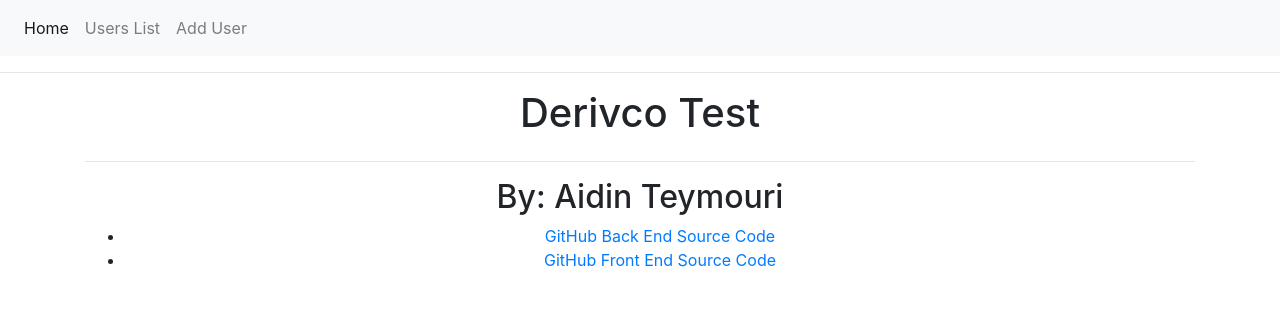
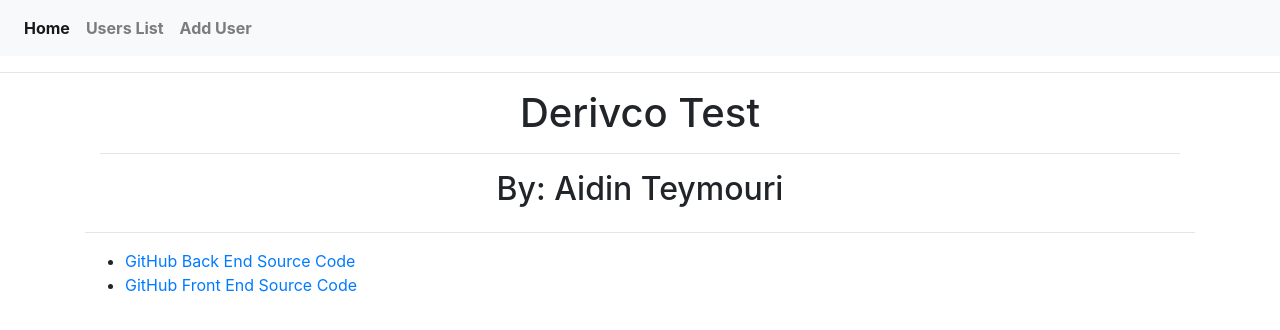
Before and after one commit to AidinTeymouri/derivco-test, an Angular app: page /home in a window 1280 px wide. Shown: the top 330 px of the page. Built offline with nearby package versions, Linux system fonts and the light colour scheme.

Commit message:
minor UI improvements

```diff
--- a/src/app/app.component.html
+++ b/src/app/app.component.html
@@ -1,17 +1,16 @@
 <nav class='navbar navbar-expand navbar-light bg-light'>
   <ul class='navbar-nav'>
     <li class='nav-item'><a class='nav-link' routerLinkActive='active'
-          [routerLink]="['/home']">Home</a>
+          [routerLink]="['/home']"><strong>Home</strong></a>
     </li>
     <li class='nav-item'><a class='nav-link' routerLinkActive='active'
-      [routerLinkActiveOptions]="{exact: true}" [routerLink]="['/user-list']">Users List</a>
+      [routerLinkActiveOptions]="{exact: true}" [routerLink]="['/user-list']"><strong>Users List</strong></a>
     </li>
     <li class='nav-item'><a class='nav-link' routerLinkActive='active' [routerLinkActiveOptions]="{exact: true}"
-          [routerLink]="['/user-edit/0']">Add User</a>
+          [routerLink]="['/user-edit/0']"><strong>Add User</strong></a>
     </li>
   </ul>
 </nav>
-
 <hr>
 <div class='container'>
   <router-outlet></router-outlet>
--- a/src/app/home/home.component.html
+++ b/src/app/home/home.component.html
@@ -1,6 +1,12 @@
 <div class="row">
   <div class="col-md-12 text-md-center">
     <h1>Derivco Test</h1>
+    <div class="col-md-12">
+      <hr>
+    </div>
+    <div class="col-md-12 text-md-center">
+      <h2>By: Aidin Teymouri</h2>
+    </div>
   </div>
 </div>
 
@@ -9,18 +15,11 @@
     <hr>
   </div>
 </div>
-
 <div class="row">
-    <div class="col-md-12 text-md-center">
-      <h2>By: Aidin Teymouri</h2>
-    </div>
+  <div class="col-md-12">
+    <ul>
+      <li><a href="https://github.com/AidinTeymouri/DemoUserAPI">GitHub Back End Source Code</a></li>
+      <li><a href="https://github.com/AidinTeymouri/derivco-test">GitHub Front End Source Code</a></li>
+    </ul>
   </div>
-
-  <div class="row">
-    <div class="col-md-12 text-md-center">
-      <ul>
-        <li><a href="https://github.com/AidinTeymouri/DemoUserAPI">GitHub Back End Source Code</a></li>
-        <li><a href="https://github.com/AidinTeymouri/derivco-test">GitHub Front End Source Code</a></li>
-      </ul>
-    </div>
-  </div>
+</div>
--- a/src/app/users/shared/users-api.service.ts
+++ b/src/app/users/shared/users-api.service.ts
@@ -86,7 +86,7 @@
       id: 0,
       firstName: null,
       lastName: null,
-      age: null,
+      age: 0,
       email: null,
       dateOfBirth: null,
       identityNumber: null,
--- a/src/app/users/user-edit/user-edit.component.html
+++ b/src/app/users/user-edit/user-edit.component.html
@@ -34,20 +34,13 @@
         </div>
       </div>
 
-      <!-- <div class="form-group row mb-2">
-        <label class="col-md-2 col-form-label" for="age">Age</label>
-        <div class="col-md-8">
-          <input class="form-control" id="age" type="text" placeholder="Age (required)" formControlName="age"
-            [ngClass]="{'is-invalid': ''}" [attr.disabled]="true" />
-          <span class="invalid-feedback">Age is required</span>
-        </div>
-      </div> -->
-
       <div class="form-group row mb-2">
         <label class="col-md-2 col-form-label" for="email">Email</label>
         <div class="col-md-8">
           <input class="form-control" id="email" type="email" placeholder="Email (required)" formControlName="email"
-            [ngClass]="{'is-invalid': ''}" />
+            [ngClass]="{'is-invalid': (userForm.get('email').touched ||
+            userForm.get('email').dirty) &&
+            !userForm.get('email').valid}" />
           <span class="invalid-feedback">Email is required</span>
         </div>
       </div>
@@ -108,7 +101,7 @@
           </div>
 
           <div class="form-group row mb-2">
-            <label class="col-md-2 col-form-label" for="city">Country</label>
+            <label class="col-md-2 col-form-label" for="country">Country</label>
             <div class="col-md-8">
               <select class="form-control " formControlName="country" name="country" id="country"
                 [ngClass]="{'is-invalid': ''}">
@@ -121,10 +114,10 @@
           </div>
 
           <div class="form-group row mb-2">
-            <label class="col-md-2 col-form-label" for="city">Postal Code</label>
+            <label class="col-md-2 col-form-label" for="postalCode">Postal Code</label>
             <div class="col-md-8">
               <input class="form-control" id="postalCode" type="text" placeholder="Postal Code (required)"
-                formControlName="city" [ngClass]="{'is-invalid': ''}" />
+                formControlName="postalCode" [ngClass]="{'is-invalid': ''}" />
               <span class="invalid-feedback">Postal Code is required</span>
             </div>
           </div>
--- a/src/app/users/user-edit/user-edit.component.ts
+++ b/src/app/users/user-edit/user-edit.component.ts
@@ -55,13 +55,13 @@
       age: [0],
       email: ['', Validators.email],
       dateOfBirth: [''],
-      identityNumber: [null, [Validators.required, Validators.pattern(/^-?(0|[1-9]\d*)?$/)]],
+      identityNumber: [null, [Validators.required]],
       address: this.fb.group({
-        lineOne: [''],
+        lineOne: ['', Validators.required],
         lineTwo: [''],
-        city: [''],
+        city: ['', Validators.required],
         country: [''],
-        postalCode: [''],
+        postalCode: ['', Validators.required],
       })
     });
   }
@@ -69,7 +69,9 @@
   getUser(id: number): void {
     this.usersApiService.getUser(id)
       .subscribe(
-        (user: IUser) => this.displayUser(user),
+        (user: IUser) => {
+          this.displayUser(user);
+        },
         (error: any) => this.errorMessage = <any>error
       );
   }
@@ -96,7 +98,7 @@
       identityNumber: this.user.identityNumber,
       address: {
         lineOne: this.user.address.lineOne,
-        lineTwo: this.user.address.lineOne,
+        lineTwo: this.user.address.lineTwo,
         city: this.user.address.city,
         country: this.user.address.country,
         postalCode: this.user.address.postalCode,
@@ -124,7 +126,9 @@
         } else {
           this.usersApiService.updateUser(u)
             .subscribe(
-              () => this.onSaveComplete(),
+              () => {
+                this.onSaveComplete();
+              },
               (error: any) => this.errorMessage = <any>error
             );
         }
@@ -166,6 +170,4 @@
     }
   }
 
-
-
 }
```
